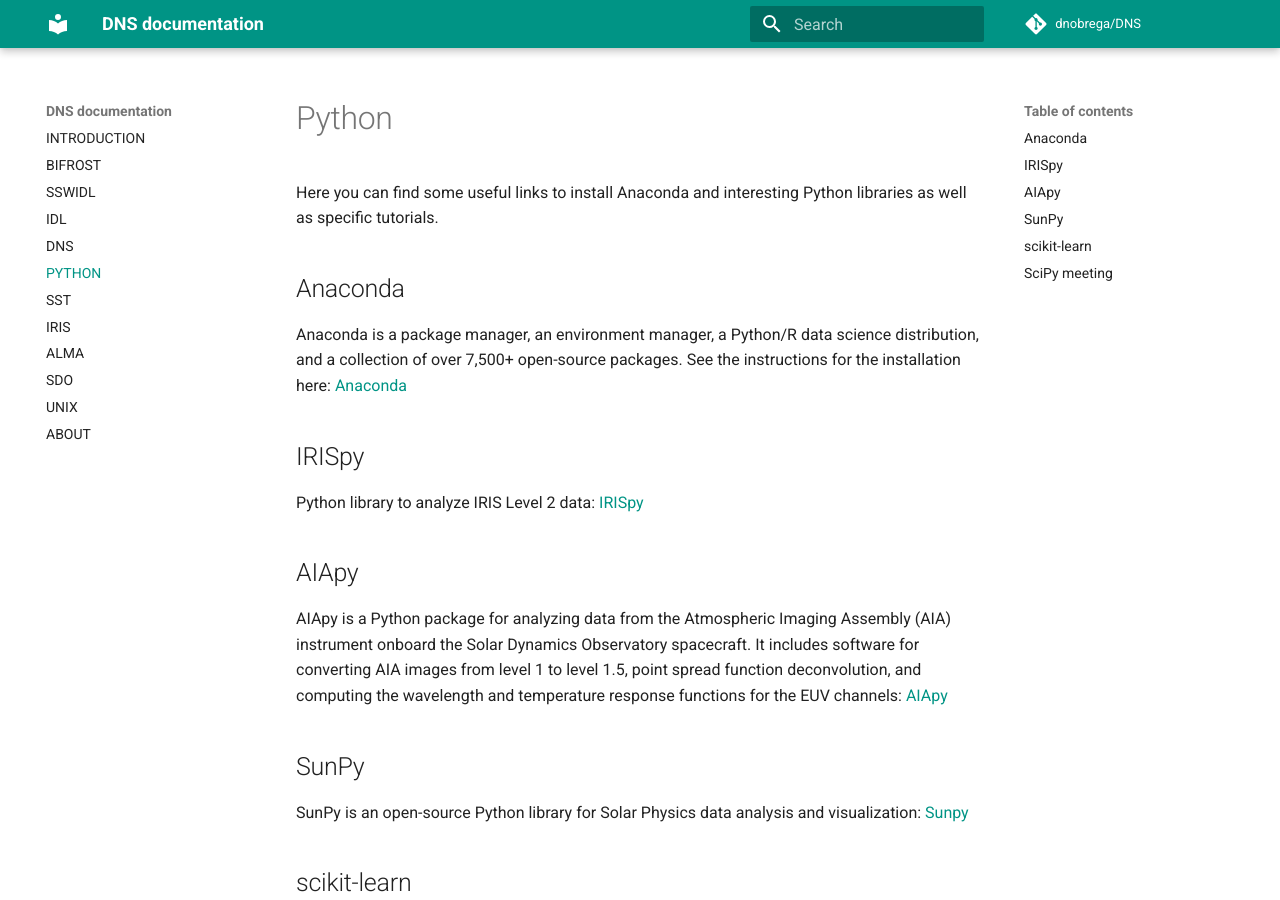
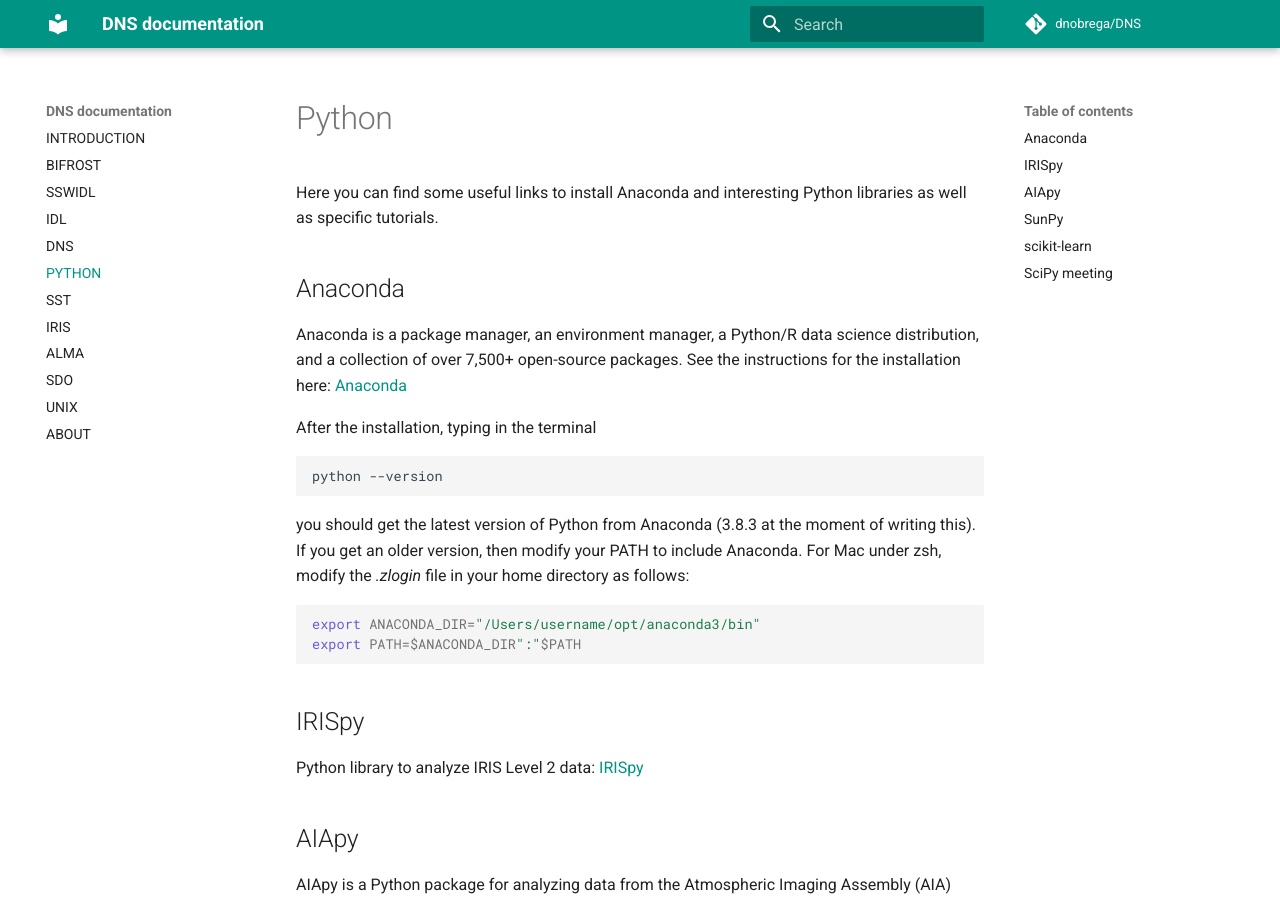
Before and after one commit to dnobrega/DNS, an MkDocs documentation site: the page built from docs/python.md, in a window 1280 px wide and 900 px high. Built offline with MkDocs 1.6.1 and Material for MkDocs 9.7.7, drawn with Linux system fonts in a browser that asks for light colours; comment, search, counter and statistics services are not loaded.

Commit message:
Update python.md
Adds extra information for troubleshooting Anaconda installation.

````diff
--- a/docs/python.md
+++ b/docs/python.md
@@ -7,6 +7,18 @@ specific tutorials.
 
 Anaconda is a package manager, an environment manager, a Python/R data science distribution, and a collection of over 7,500+ open-source packages.
 See the instructions for the installation here: [Anaconda](https://docs.anaconda.com/anaconda/install/)
+
+After the installation, typing in the terminal
+```bash
+python --version
+```
+you should get the latest version of Python from Anaconda (3.8.3 at the moment of writing this). If you get an older version, then modify your PATH
+to include Anaconda. For Mac under zsh, modify the _.zlogin_ file in your home directory as follows:
+```bash
+export ANACONDA_DIR="/Users/username/opt/anaconda3/bin"
+export PATH=$ANACONDA_DIR":"$PATH
+```
+
 
 ## IRISpy
 
````
